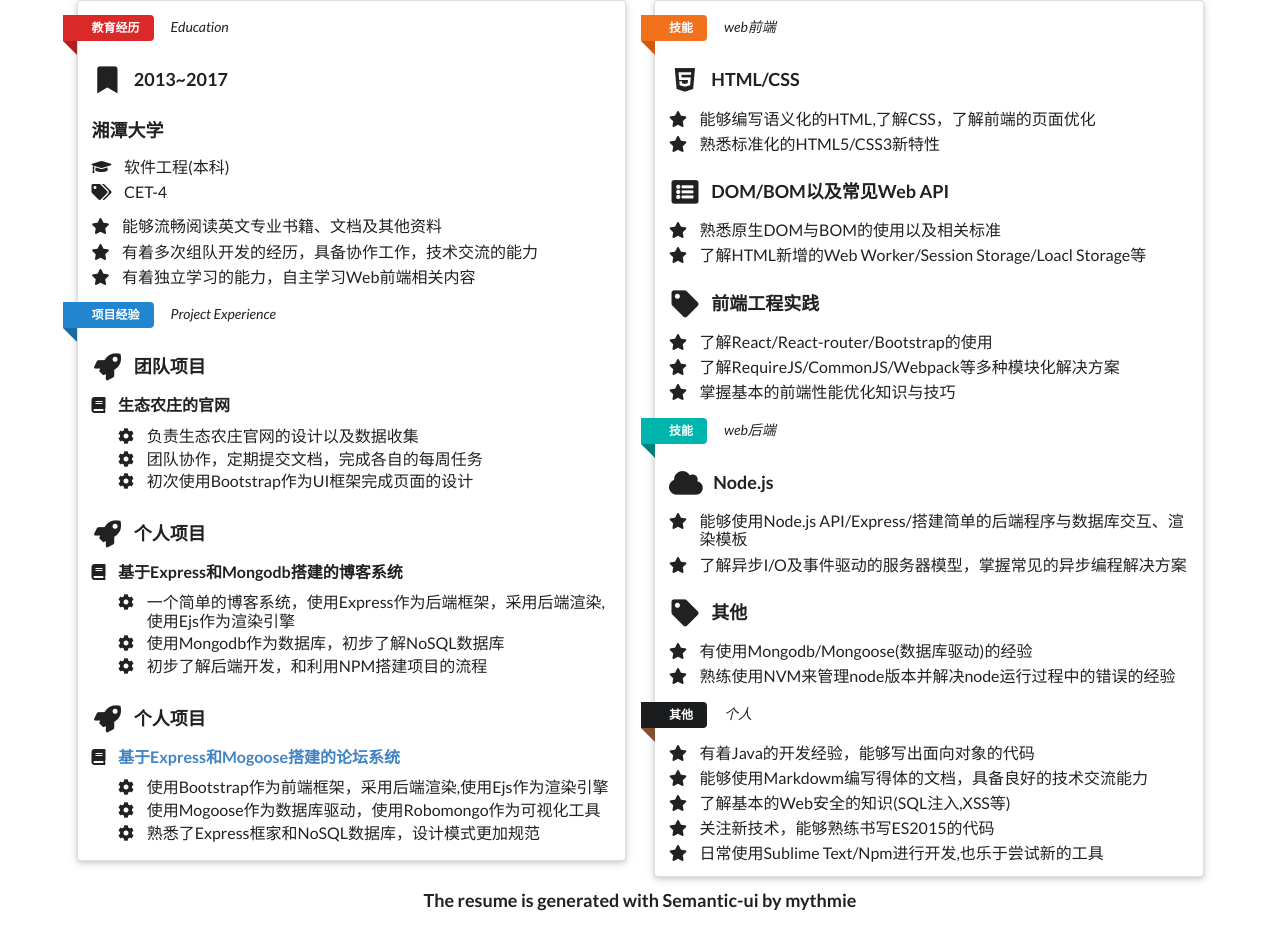
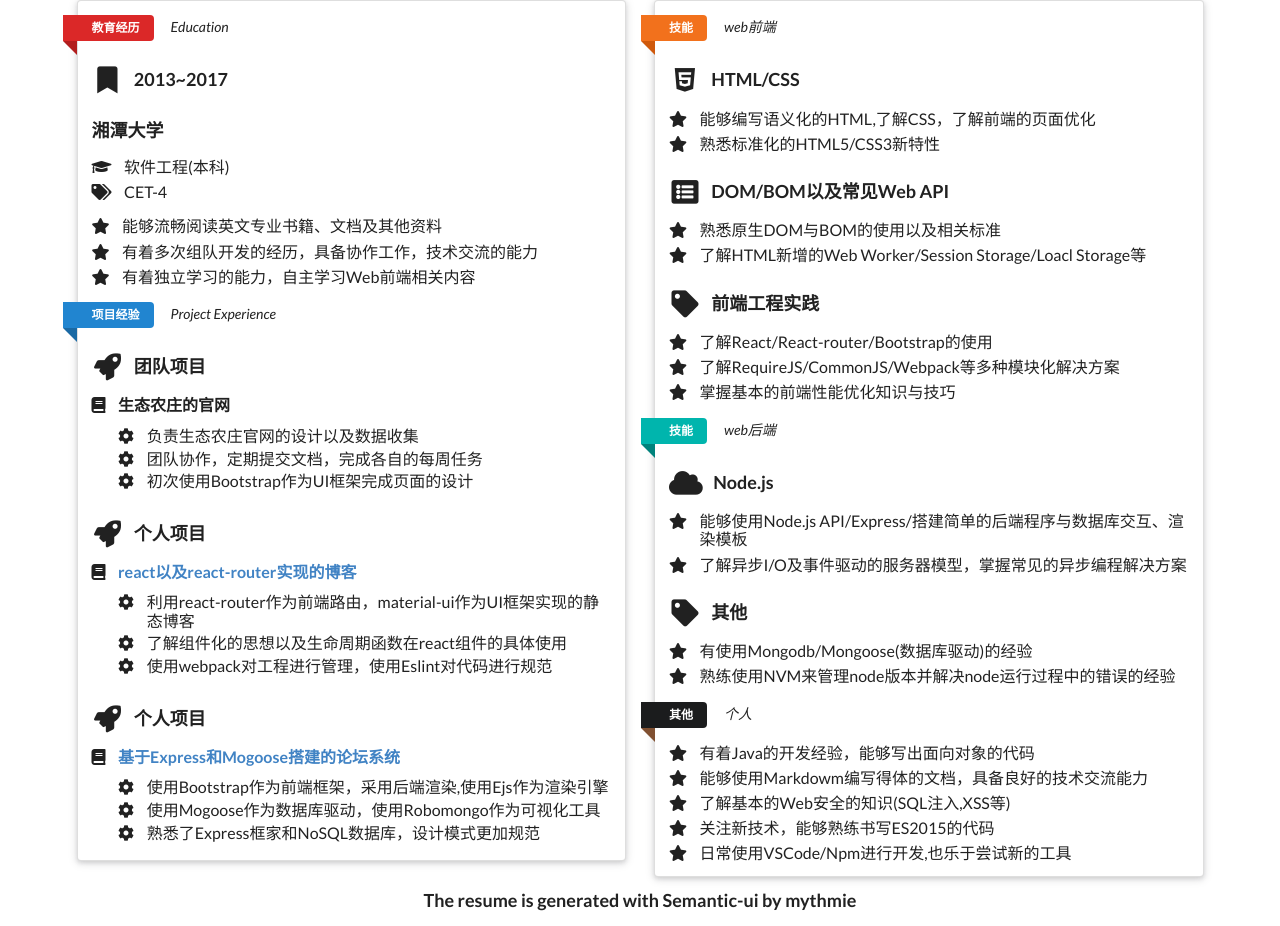
Before and after one commit to MythCJL/resume, a plain HTML site: page index.html in a window 1280 px wide. Shown: the part 329-1255 px from the top of the page. Drawn offline with nearby package versions, Linux system fonts and the light colour scheme.

Commit message:
add react
react 的实践

```diff
--- a/index.html
+++ b/index.html
@@ -137,27 +137,27 @@
             <div class="item">
               <i class="book icon"></i>
               <div class="content">
-                <header class="header">
-                基于Express和Mongodb搭建的博客系统
-                </header>
+                <a class="header" href="https://github.com/MythCJL/m_blog">
+                react以及react-router实现的博客
+                </a>
                 <!-- project detail -->
                 <dl class="large list">
                   <div class="item">
                     <i class="setting icon"></i>
                     <dd class="content">
-                      一个简单的博客系统，使用Express作为后端框架，采用后端渲染,使用Ejs作为渲染引擎
+                      利用react-router作为前端路由，material-ui作为UI框架实现的静态博客
                     </dd>
                   </div>
                   <div class="item">
                     <i class="setting icon"></i>
                     <dd class="content">
-                    使用Mongodb作为数据库，初步了解NoSQL数据库
+                    了解组件化的思想以及生命周期函数在react组件的具体使用
                     </dd>
                   </div>
                   <div class="item">
                     <i class="setting icon"></i>
                     <dd class="content">
-                    初步了解后端开发，和利用NPM搭建项目的流程
+                    使用webpack对工程进行管理，使用Eslint对代码进行规范
                     </d>
                   </div>
                 </dl>
@@ -339,7 +339,7 @@
             <div class="item">
               <i class="star icon"></i>
               <dd class="content">
-                日常使用Sublime Text/Npm进行开发,也乐于尝试新的工具
+                日常使用VSCode/Npm进行开发,也乐于尝试新的工具
               </dd>
             </div>
           </dl>
```
